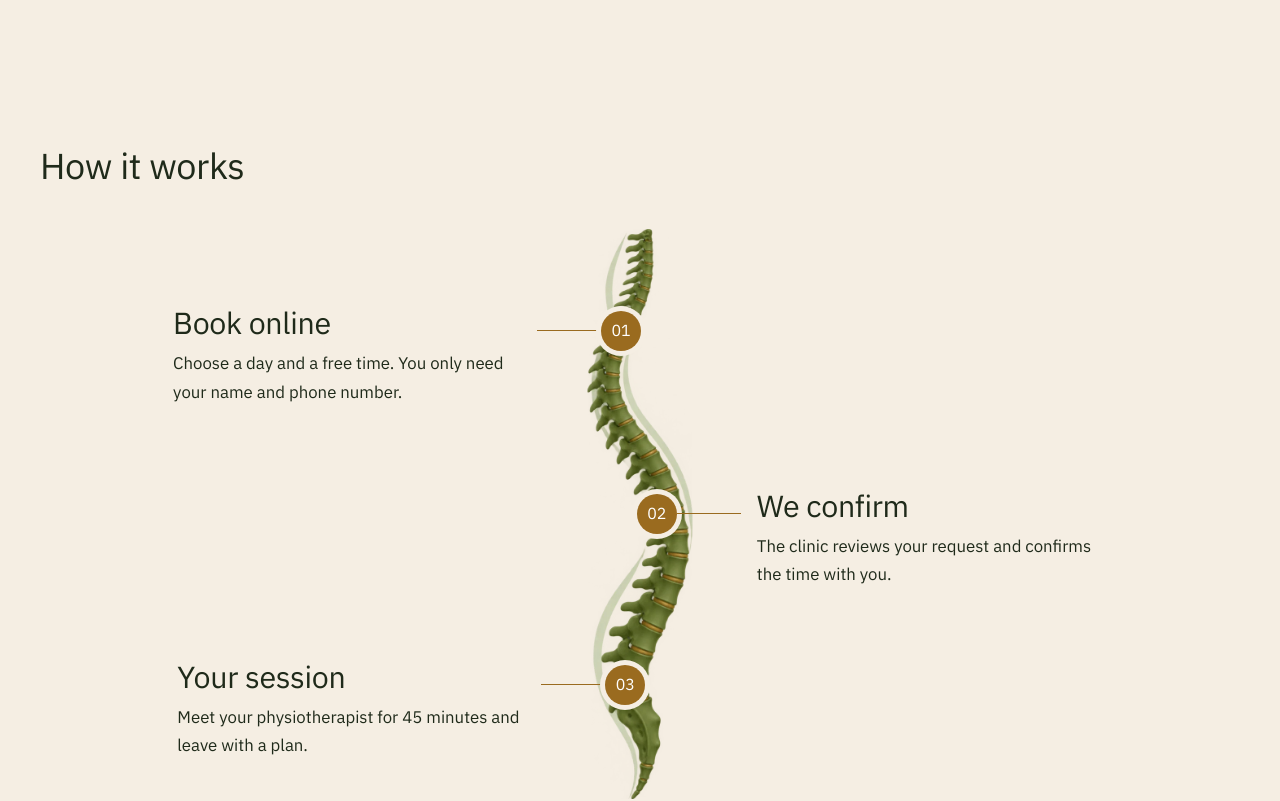
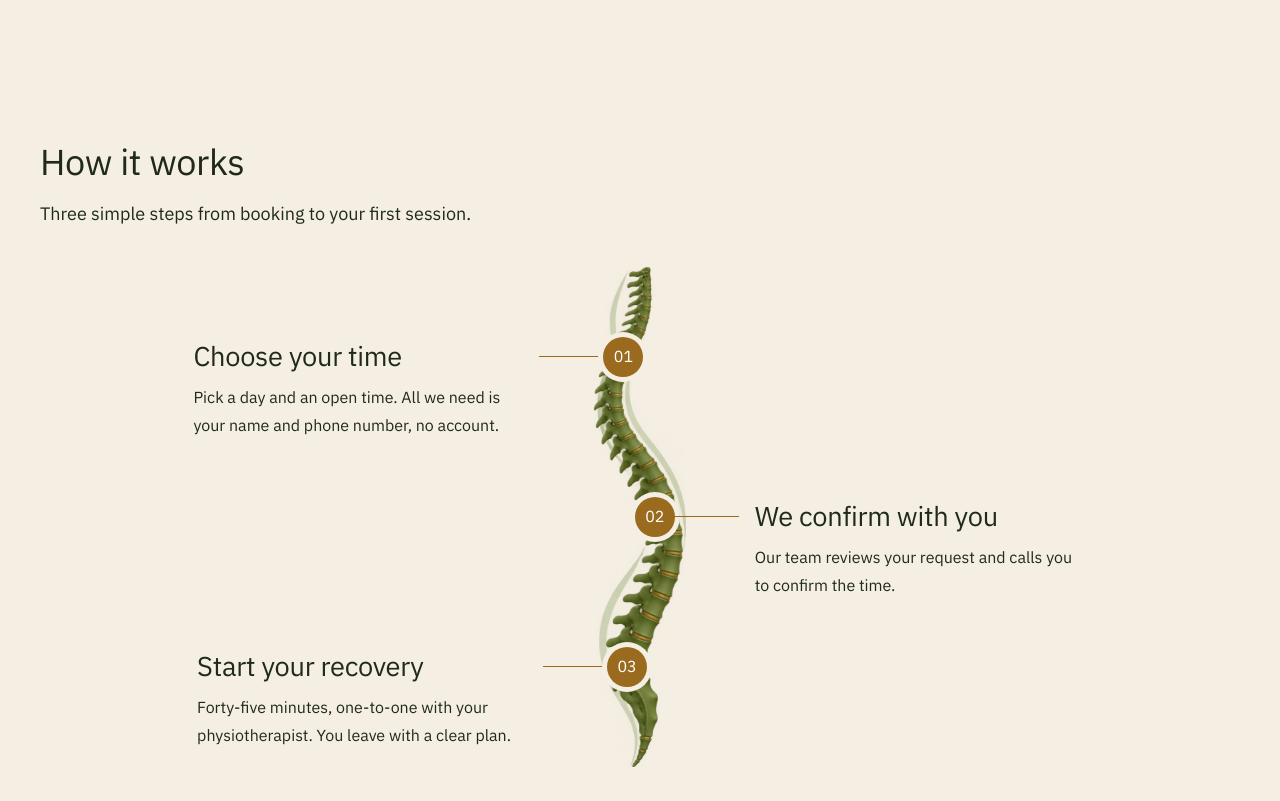
Before and after one commit to manarnofal2004/physio-clinic, a React (Vite) app in the folder client/: page / in a window 1280 px wide. Shown: the part 1438-2239 px from the top of the page. Built offline with nearby package versions, Linux system fonts and the light colour scheme; a web font is replaced by a local one.

Commit message:
feat(client): How it works heading at the top, clearer step texts

```diff
--- a/client/src/features/landing/HowItWorksSection.tsx
+++ b/client/src/features/landing/HowItWorksSection.tsx
@@ -17,7 +17,7 @@ const steps: { title: StepKey; text: StepKey; top: number; x: number; side: "sta
 
 // The spine drawing (258 x 1400) shrinks on short screens so the section fits one
 // screen; its width follows its height.
-const SPINE_HEIGHT = "min(620px, calc(100svh - 230px))";
+const SPINE_HEIGHT = "min(600px, calc(100svh - 300px))";
 const SPINE_WIDTH = `calc(${SPINE_HEIGHT} * 258 / 1400)`;
 const LINE = 64; // length of the line from the spine to the text
 
@@ -51,17 +51,29 @@ export const HowItWorksSection = () => {
 
   const stepText = (step: (typeof steps)[number]) => (
     <>
-      <Typography variant="h4" component="h3" sx={{ fontSize: { xs: "1.6rem", md: "1.9rem" } }}>
+      <Typography
+        variant="h4"
+        component="h3"
+        sx={{ fontSize: { xs: "1.5rem", md: "1.7rem" }, lineHeight: 1.2 }}
+      >
         {t(`landing.how.${step.title}`)}
       </Typography>
-      <Typography color="text.secondary" sx={{ mt: 1, fontSize: "1.05rem", lineHeight: 1.7 }}>
+      <Typography
+        color="text.secondary"
+        sx={{ mt: 1.25, fontSize: "1rem", lineHeight: 1.75, maxWidth: 330 }}
+      >
         {t(`landing.how.${step.text}`)}
       </Typography>
     </>
   );
 
   return (
-    <LandingSection id="how-it-works" title={t("landing.how.title")}>
+    <LandingSection
+      id="how-it-works"
+      title={t("landing.how.title")}
+      intro={t("landing.how.intro")}
+      alignTop
+    >
       {/* Wide screens: the spine with the steps around it. */}
       <Box
         component="ol"
@@ -121,7 +133,7 @@ export const HowItWorksSection = () => {
                   flexShrink: 0,
                 }}
               />
-              <Box sx={{ px: 2, mt: "-4px", maxWidth: 380 }}>{stepText(step)}</Box>
+              <Box sx={{ px: 2, mt: "4px", maxWidth: 380 }}>{stepText(step)}</Box>
             </Box>
           );
         })}
--- a/client/src/features/landing/LandingSection.tsx
+++ b/client/src/features/landing/LandingSection.tsx
@@ -9,6 +9,7 @@ interface LandingSectionProps {
   tinted?: boolean; // pale olive background, used to separate neighbouring sections
   wash?: boolean; // stone background, the same as the hero
   compact?: boolean; // less space above the heading and between heading and content
+  alignTop?: boolean; // keep the heading at the top of the screen instead of centring
   children: ReactNode;
 }
 
@@ -21,6 +22,7 @@ export const LandingSection = ({
   tinted,
   wash,
   compact,
+  alignTop,
   children,
 }: LandingSectionProps) => (
   <Box
@@ -37,7 +39,7 @@ export const LandingSection = ({
       minHeight: { md: SCREEN_HEIGHT },
       display: { md: "flex" },
       flexDirection: "column",
-      justifyContent: "center",
+      justifyContent: alignTop ? "flex-start" : "center",
     }}
   >
     <Box sx={{ maxWidth: 1200, mx: "auto", width: "100%" }}>
--- a/client/src/i18n/locales/ar.ts
+++ b/client/src/i18n/locales/ar.ts
@@ -84,12 +84,13 @@ export const ar: Translation = {
     },
     how: {
       title: "كيف نعمل",
-      bookTitle: "احجز أونلاين",
-      bookText: "اختر يوماً ووقتاً متاحاً. نحتاج فقط اسمك ورقم هاتفك.",
-      confirmTitle: "نؤكد موعدك",
-      confirmText: "تراجع العيادة طلبك وتؤكد الموعد معك.",
-      visitTitle: "جلستك",
-      visitText: "تلتقي بأخصائي العلاج الطبيعي لمدة 45 دقيقة وتخرج بخطة واضحة.",
+      intro: "ثلاث خطوات بسيطة من الحجز حتى جلستك الأولى.",
+      bookTitle: "اختر موعدك",
+      bookText: "اختر اليوم والوقت المناسبين لك. نحتاج فقط اسمك ورقم هاتفك، دون الحاجة إلى حساب.",
+      confirmTitle: "نؤكد الموعد معك",
+      confirmText: "يراجع فريقنا طلبك ويتواصل معك لتأكيد الموعد.",
+      visitTitle: "ابدأ رحلة تعافيك",
+      visitText: "خمس وأربعون دقيقة مع أخصائيك وحدك، تخرج بعدها بخطة علاج واضحة.",
     },
     gallery: {
       title: "من داخل العيادة",
--- a/client/src/i18n/locales/en.ts
+++ b/client/src/i18n/locales/en.ts
@@ -84,12 +84,15 @@ export const en = {
     },
     how: {
       title: "How it works",
-      bookTitle: "Book online",
-      bookText: "Choose a day and a free time. You only need your name and phone number.",
-      confirmTitle: "We confirm",
-      confirmText: "The clinic reviews your request and confirms the time with you.",
-      visitTitle: "Your session",
-      visitText: "Meet your physiotherapist for 45 minutes and leave with a plan.",
+      intro: "Three simple steps from booking to your first session.",
+      bookTitle: "Choose your time",
+      bookText:
+        "Pick a day and an open time. All we need is your name and phone number, no account.",
+      confirmTitle: "We confirm with you",
+      confirmText: "Our team reviews your request and calls you to confirm the time.",
+      visitTitle: "Start your recovery",
+      visitText:
+        "Forty-five minutes, one-to-one with your physiotherapist. You leave with a clear plan.",
     },
     gallery: {
       title: "Inside the clinic",
```
